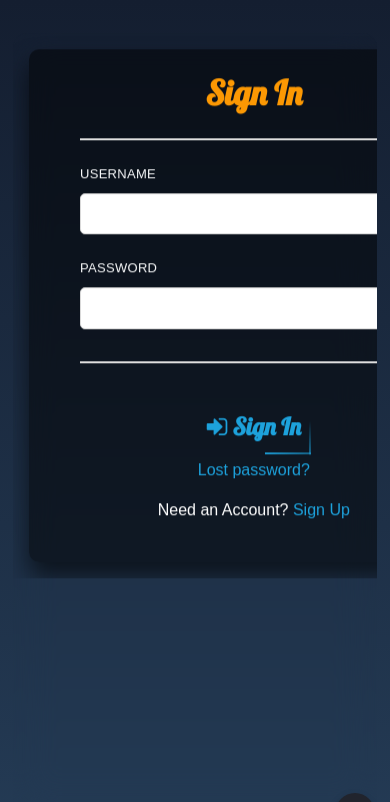
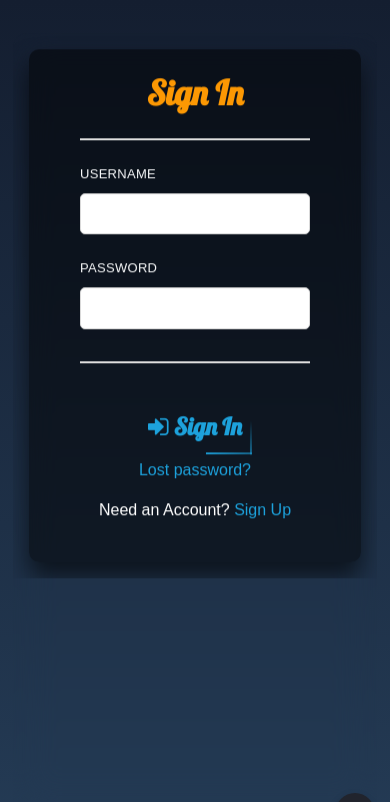
Before and after one commit to jackshendrikov/movie-finder, a Django app: page /accounts/login/ in a window 390 px wide. Shown: the top 802 px of the page. Run offline with Django 3.2, Linux system fonts and the light colour scheme; some web fonts are replaced.

Commit message:
Fix login style

```diff
--- a/templates/registration/login.html
+++ b/templates/registration/login.html
@@ -13,6 +13,12 @@
         .sign-up .container .sign-up-form .form-content .row-wrapper .username,
         .sign-up .container .sign-up-form .form-content .row-wrapper .pass1 {
             flex-basis: 400px;
+        }
+
+         @media (max-width: 600px) {
+            .sign-up {
+                width: fit-content;
+            }
         }
     </style>
 {% endblock %}
```
